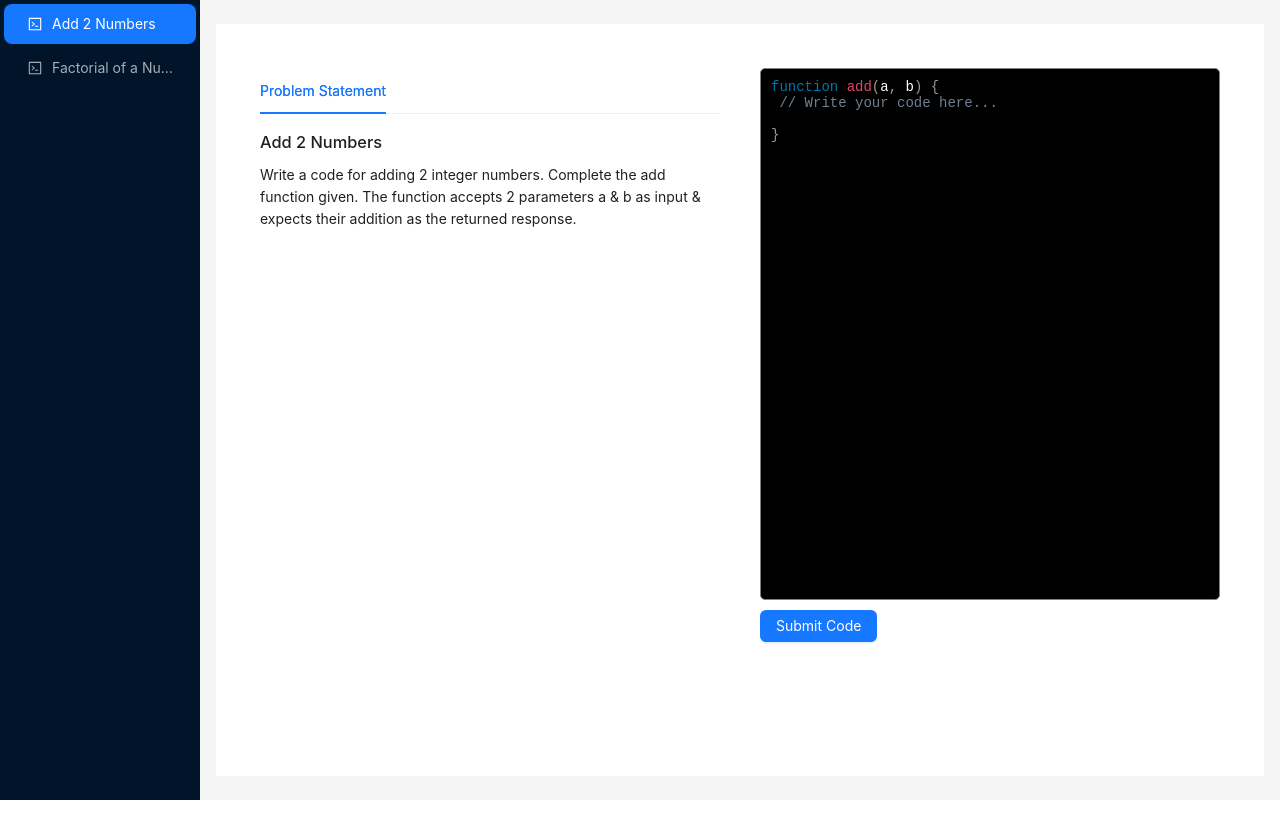
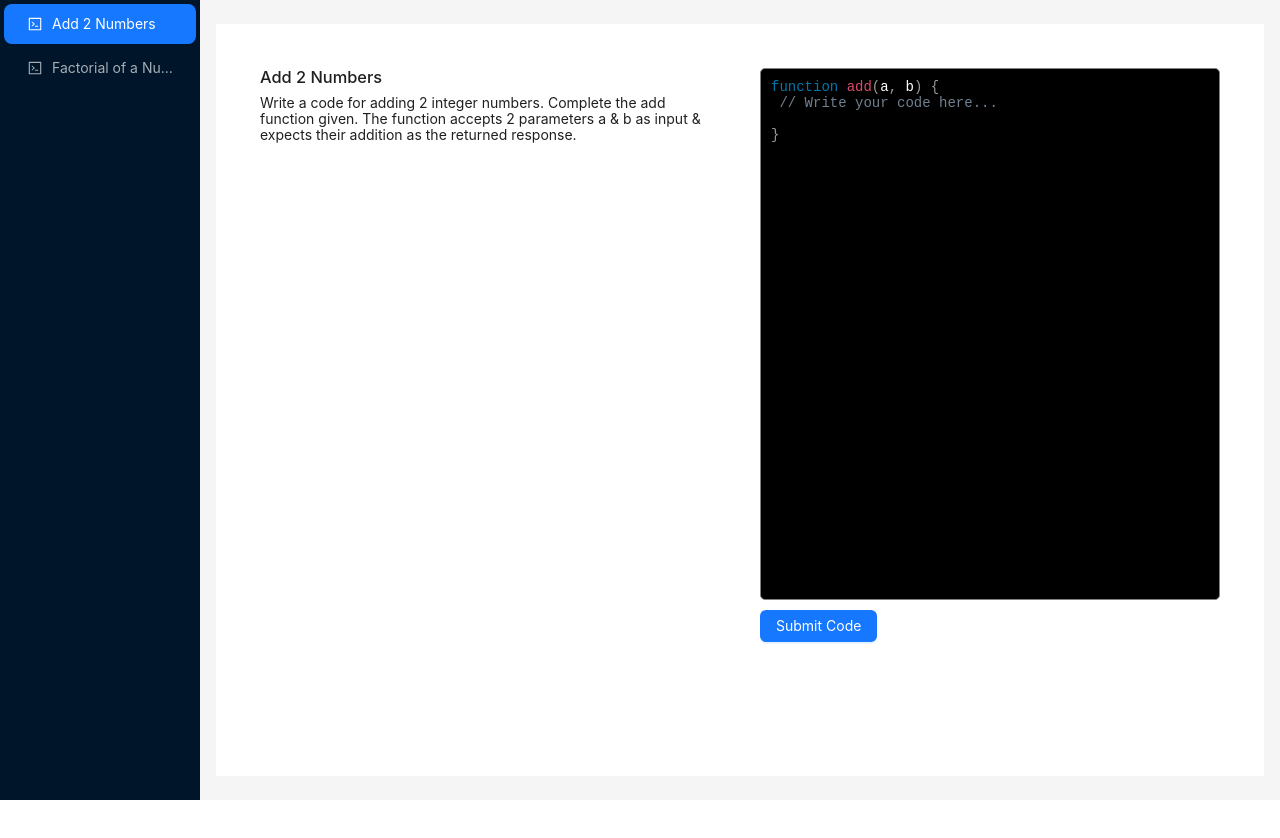
Before and after one commit to abhijeetgurle/remote-code-execution, a Next.js app in the folder frontend/: page / in a window 1280 px wide. Shown: the top 838 px of the page. Built offline with nearby package versions, Linux system fonts and the light colour scheme.

Commit message:
feat: add support for next problem on ui

```diff
--- a/frontend/src/components/codeEditor/index.tsx
+++ b/frontend/src/components/codeEditor/index.tsx
@@ -11,19 +11,28 @@ import "prismjs/components/prism-clike";
 import "prismjs/components/prism-javascript";
 import "prismjs/themes/prism.css";
 
-const CodeEditor = () => {
-  const [code, setCode] = useState(
-    `function add(a, b) {\n // Write your code here... \n\n}`
-  );
+interface IProps {
+  problemId: string;
+  baseCode: string;
+}
+
+const CodeEditor = (props: IProps) => {
+  const { problemId, baseCode } = props;
+  const [code, setCode] = useState(baseCode);
 
   const [output, setOutput] = useState("");
   const [jobId, setJobId] = useState("");
   const [jobStatus, setJobStatus] = useState("");
 
+  useEffect(() => {
+    setCode(baseCode);
+  }, [baseCode]);
+
   const runCodeClickHandler = () => {
     axios
       .post("http://localhost:8000/code", {
-        code: code,
+        code,
+        problemId,
       })
       .then((res) => {
         setJobId(res.data.data.jobId);
--- a/frontend/src/components/sidebar/index.tsx
+++ b/frontend/src/components/sidebar/index.tsx
@@ -1,30 +1,14 @@
 import { CodeOutlined } from "@ant-design/icons";
 import { Layout, Menu, Button, theme } from "antd";
 import styles from "@/styles/Home.module.css";
-import { Tabs } from "antd";
-import { TabsProps } from "antd";
 import CodeEditor from "../codeEditor";
+import { programs } from "@/utils/constant";
+import { useState } from "react";
 
-const { Header, Content, Footer, Sider } = Layout;
-
-const items: TabsProps["items"] = [
-  {
-    key: "1",
-    label: `Problem Statement`,
-    children: (
-      <div>
-        <h3>Add 2 Numbers</h3>
-        <div>
-          Write a code for adding 2 integer numbers. Complete the add function
-          given. The function accepts 2 parameters a & b as input & expects
-          their addition as the returned response.
-        </div>
-      </div>
-    ),
-  },
-];
+const { Content, Sider } = Layout;
 
 const Sidebar = () => {
+  const [selectedTab, setSelectedTab] = useState<number>(1);
   const {
     token: { colorBgContainer },
   } = theme.useToken();
@@ -49,6 +33,7 @@ const Sidebar = () => {
               label: "Factorial of a Number",
             },
           ]}
+          onClick={(e) => setSelectedTab(Number(e.key))}
         />
       </Sider>
       <Layout>
@@ -62,9 +47,15 @@ const Sidebar = () => {
         >
           <div className={styles.main}>
             <div className={styles.problem}>
-              <Tabs defaultActiveKey="1" items={items} />
+              <div>
+                <h3>{programs[selectedTab - 1].title}</h3>
+                <div>{programs[selectedTab - 1].problem}</div>
+              </div>
             </div>
-            <CodeEditor />
+            <CodeEditor
+              problemId={programs[selectedTab - 1].id}
+              baseCode={programs[selectedTab - 1].baseCode}
+            />
           </div>
         </Content>
       </Layout>
--- /dev/null
+++ b/frontend/src/utils/constant.ts
@@ -0,0 +1,15 @@
+export const programs = [
+  {
+    id: "add",
+    title: "Add 2 Numbers",
+    problem:
+      "Write a code for adding 2 integer numbers. Complete the add function given. The function accepts 2 parameters a & b as input & expects their addition as the returned response.",
+    baseCode: "function add(a, b) {\n // Write your code here... \n\n}",
+  },
+  {
+    id: "factorial",
+    title: "Factorial of a Number",
+    problem: "Given an integer n, return n!.",
+    baseCode: "function factorial(n) {\n // Write your code here... \n\n}",
+  },
+];
```
